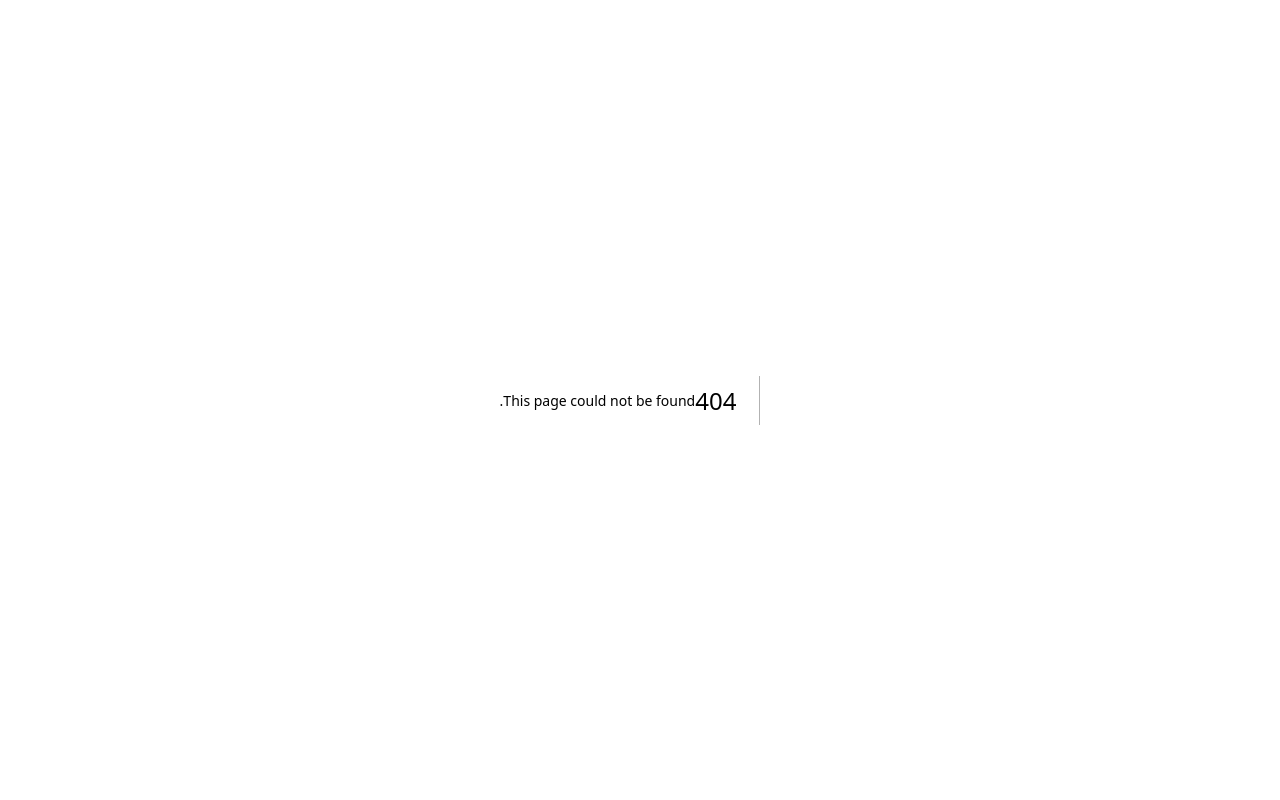
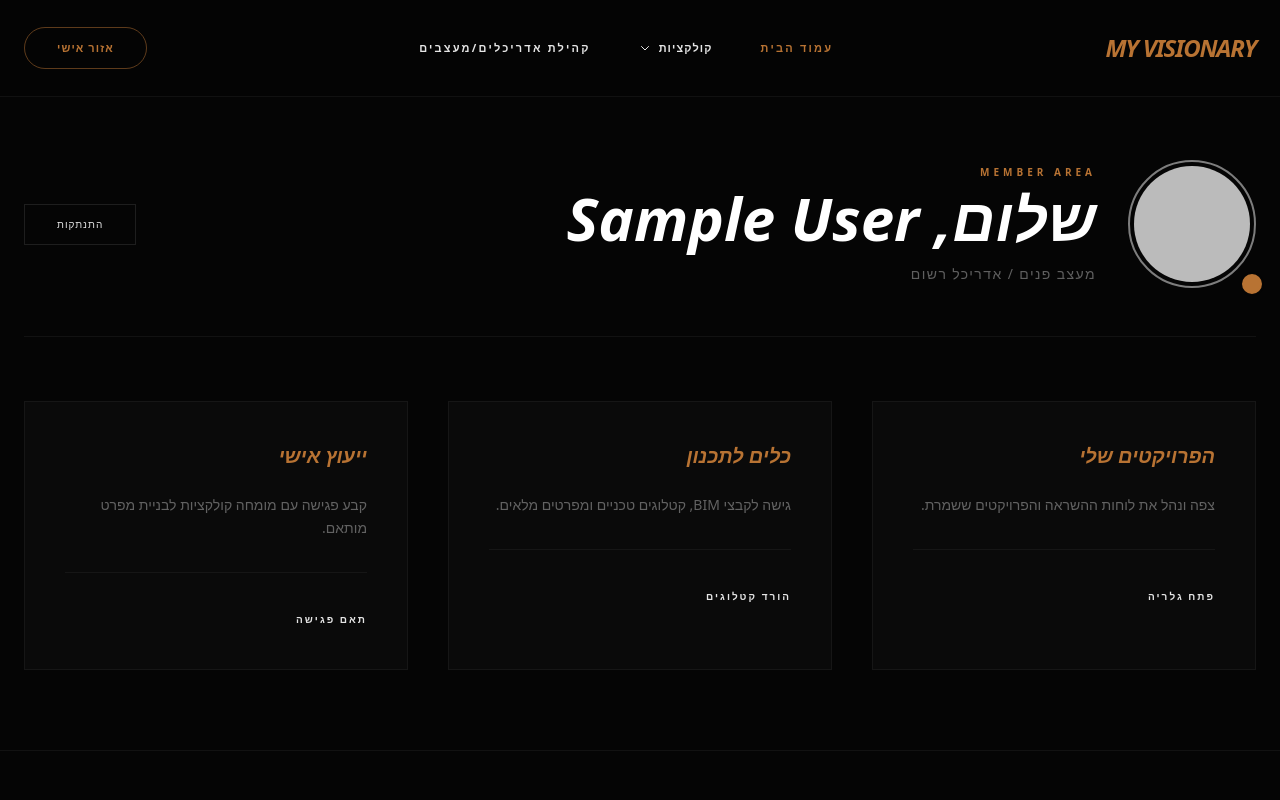
Before and after one commit to royvalar/my-visionary-app, a Next.js app: page /dashboard in a window 1280 px wide. Before the commit this address had no page. Shown: the top 800 px of the page. Built offline with nearby package versions, Linux system fonts and the light colour scheme; no server answers; sample sign-in values are in the browser's storage.

Commit message:
Implement Member Area (Dashboard) with unified auth redirection and personalized user info

```diff
--- /dev/null
+++ b/src/app/dashboard/page.tsx
@@ -0,0 +1,110 @@
+'use client';
+
+import React, { useEffect, useState } from 'react';
+import { onAuthStateChanged, User, signOut } from 'firebase/auth';
+import { auth } from '@/lib/firebase';
+import { useRouter } from 'next/navigation';
+import Header from '@/components/layout/Header';
+import Footer from '@/components/layout/Footer';
+
+const DashboardPage = () => {
+    const [user, setUser] = useState<User | null>(null);
+    const [loading, setLoading] = useState(true);
+    const router = useRouter();
+
+    useEffect(() => {
+        const unsubscribe = onAuthStateChanged(auth, (currentUser) => {
+            if (currentUser) {
+                setUser(currentUser);
+            } else {
+                router.push('/');
+            }
+            setLoading(false);
+        });
+
+        return () => unsubscribe();
+    }, [router]);
+
+    const handleLogout = async () => {
+        try {
+            await signOut(auth);
+            router.push('/');
+        } catch (error: any) {
+            console.error('Error signing out:', error.message);
+        }
+    };
+
+    if (loading) {
+        return (
+            <div className="min-h-screen bg-black flex items-center justify-center">
+                <div className="text-copper animate-pulse tracking-[0.3em] uppercase text-xs font-bold">Loading...</div>
+            </div>
+        );
+    }
+
+    if (!user) return null;
+
+    return (
+        <main className="min-h-screen bg-black text-offWhite selection:bg-copper selection:text-white" dir="rtl">
+            <Header />
+
+            <section className="pt-40 pb-20 px-6 max-w-7xl mx-auto">
+                <div className="flex flex-col md:flex-row items-center gap-8 mb-16 border-b border-white/5 pb-12">
+                    {user.photoURL && (
+                        <div className="relative">
+                            <img
+                                src={user.photoURL}
+                                alt={user.displayName || 'User'}
+                                className="w-32 h-32 rounded-full border-2 border-copper p-1 object-cover grayscale hover:grayscale-0 transition-all duration-700"
+                            />
+                            <div className="absolute -bottom-2 -right-2 bg-copper w-6 h-6 rounded-full border-2 border-black"></div>
+                        </div>
+                    )}
+                    <div className="text-right flex-grow">
+                        <p className="text-copper mb-2 tracking-[0.4em] uppercase text-[10px] font-bold">Member Area</p>
+                        <h1 className="text-4xl md:text-6xl font-serif font-black mb-4 leading-none text-white italic">
+                            שלום, {user.displayName}
+                        </h1>
+                        <p className="text-offWhite/40 font-light text-sm tracking-widest uppercase">מעצב פנים / אדריכל רשום</p>
+                    </div>
+                    <div>
+                        <button
+                            onClick={handleLogout}
+                            className="border border-white/10 px-8 py-3 text-[10px] uppercase tracking-widest hover:border-copper hover:text-copper transition-all"
+                        >
+                            התנתקות
+                        </button>
+                    </div>
+                </div>
+
+                <div className="grid grid-cols-1 md:grid-cols-3 gap-10">
+                    {/* Dashboard Cards */}
+                    <div className="bg-white/[0.02] border border-white/5 p-10 hover:border-copper/30 transition-all group">
+                        <h3 className="text-xl font-serif font-bold text-copper mb-6 italic">הפרויקטים שלי</h3>
+                        <p className="text-sm text-offWhite/40 font-light leading-relaxed mb-8">צפה ונהל את לוחות ההשראה והפרויקטים ששמרת.</p>
+                        <div className="h-px bg-white/5 mb-8 group-hover:bg-copper/20 transition-all"></div>
+                        <a href="#" className="text-[10px] uppercase tracking-[0.2em] font-bold hover:text-white transition-colors">פתח גלריה</a>
+                    </div>
+
+                    <div className="bg-white/[0.02] border border-white/5 p-10 hover:border-copper/30 transition-all group">
+                        <h3 className="text-xl font-serif font-bold text-copper mb-6 italic">כלים לתכנון</h3>
+                        <p className="text-sm text-offWhite/40 font-light leading-relaxed mb-8">גישה לקבצי BIM, קטלוגים טכניים ומפרטים מלאים.</p>
+                        <div className="h-px bg-white/5 mb-8 group-hover:bg-copper/20 transition-all"></div>
+                        <a href="#" className="text-[10px] uppercase tracking-[0.2em] font-bold hover:text-white transition-colors">הורד קטלוגים</a>
+                    </div>
+
+                    <div className="bg-white/[0.02] border border-white/5 p-10 hover:border-copper/30 transition-all group">
+                        <h3 className="text-xl font-serif font-bold text-copper mb-6 italic">ייעוץ אישי</h3>
+                        <p className="text-sm text-offWhite/40 font-light leading-relaxed mb-8">קבע פגישה עם מומחה קולקציות לבניית מפרט מותאם.</p>
+                        <div className="h-px bg-white/5 mb-8 group-hover:bg-copper/20 transition-all"></div>
+                        <a href="#" className="text-[10px] uppercase tracking-[0.2em] font-bold hover:text-white transition-colors">תאם פגישה</a>
+                    </div>
+                </div>
+            </section>
+
+            <Footer />
+        </main>
+    );
+};
+
+export default DashboardPage;
--- a/src/app/globals.css
+++ b/src/app/globals.css
@@ -5,6 +5,7 @@
   --color-offWhite: #E5E5E5;
   --color-copper: #B87333;
   --font-sans: var(--font-open-sans), ui-sans-serif, system-ui, -apple-system, BlinkMacSystemFont, "Segoe UI", Roboto, "Helvetica Neue", Arial, "Noto Sans", sans-serif, "Apple Color Emoji", "Segoe UI Emoji", "Segoe UI Symbol", "Noto Color Emoji";
+  --font-serif: var(--font-playfair), Georgia, serif;
 }
 
 :root {
--- a/src/app/layout.tsx
+++ b/src/app/layout.tsx
@@ -1,11 +1,17 @@
 import type { Metadata } from "next";
-import { Open_Sans } from "next/font/google";
+import { Open_Sans, Playfair_Display } from "next/font/google";
 import "./globals.css";
 
 const openSans = Open_Sans({
   variable: "--font-open-sans",
   subsets: ["latin", "hebrew"],
   weight: ["300", "400", "500", "600", "700", "800"],
+});
+
+const playfair = Playfair_Display({
+  variable: "--font-playfair",
+  subsets: ["latin"],
+  weight: ["400", "500", "600", "700", "800", "900"],
 });
 
 export const metadata: Metadata = {
@@ -21,7 +27,7 @@ export default function RootLayout({
   return (
     <html lang="he" dir="rtl">
       <body
-        className={`${openSans.variable} font-sans antialiased`}
+        className={`${openSans.variable} ${playfair.variable} font-sans antialiased`}
       >
         {children}
       </body>
--- a/src/components/auth/GoogleSignInButton.tsx
+++ b/src/components/auth/GoogleSignInButton.tsx
@@ -3,8 +3,11 @@
 import React from 'react';
 import { GoogleAuthProvider, signInWithPopup } from 'firebase/auth';
 import { auth } from '@/lib/firebase';
+import { useRouter } from 'next/navigation';
 
 const GoogleSignInButton = () => {
+    const router = useRouter();
+
     const handleSignIn = async () => {
         const provider = new GoogleAuthProvider();
         try {
@@ -12,6 +15,7 @@ const GoogleSignInButton = () => {
             // The signed-in user info.
             const user = result.user;
             console.log('Successfully signed in:', user.displayName);
+            router.push('/dashboard');
         } catch (error: any) {
             console.error('Error during Google sign-in:', error.message);
         }
--- a/src/components/layout/Header.tsx
+++ b/src/components/layout/Header.tsx
@@ -2,12 +2,21 @@
 
 import React, { useState, useRef, useEffect } from 'react';
 import Link from 'next/link';
+import { useRouter } from 'next/navigation';
+import { onAuthStateChanged, User, GoogleAuthProvider, signInWithPopup } from 'firebase/auth';
+import { auth } from '@/lib/firebase';
 
 const Header = () => {
     const [isOpen, setIsOpen] = useState(false);
-    const dropdownRef = useRef<HTMLDivElement>(null);
+    const [user, setUser] = useState<User | null>(null);
+    const dropdownRef = useRef<HTMLLIElement>(null);
+    const router = useRouter();
 
     useEffect(() => {
+        const unsubscribe = onAuthStateChanged(auth, (currentUser) => {
+            setUser(currentUser);
+        });
+
         const handleClickOutside = (event: MouseEvent) => {
             if (dropdownRef.current && !dropdownRef.current.contains(event.target as Node)) {
                 setIsOpen(false);
@@ -16,9 +25,24 @@ const Header = () => {
 
         document.addEventListener('mousedown', handleClickOutside);
         return () => {
+            unsubscribe();
             document.removeEventListener('mousedown', handleClickOutside);
         };
     }, []);
+
+    const handleAuthClick = async () => {
+        if (user) {
+            router.push('/dashboard');
+        } else {
+            const provider = new GoogleAuthProvider();
+            try {
+                await signInWithPopup(auth, provider);
+                router.push('/dashboard');
+            } catch (error: any) {
+                console.error('Error during Google sign-in:', error.message);
+            }
+        }
+    };
 
     return (
         <nav className="fixed top-0 left-0 right-0 z-50 glass-nav border-b border-white/5">
@@ -79,8 +103,11 @@ const Header = () => {
 
                 {/* Action (Left) */}
                 <div className="hidden lg:block">
-                    <button className="border border-copper/50 px-8 py-3 text-[11px] font-bold text-copper uppercase tracking-widest hover:bg-copper hover:text-white transition-all duration-500 rounded-full">
-                        כניסה לאדריכלים/מעצבים
+                    <button
+                        onClick={handleAuthClick}
+                        className="border border-copper/50 px-8 py-3 text-[11px] font-bold text-copper uppercase tracking-widest hover:bg-copper hover:text-white transition-all duration-500 rounded-full"
+                    >
+                        {user ? 'אזור אישי' : 'כניסה לאדריכלים/מעצבים'}
                     </button>
                 </div>
             </div>
```
